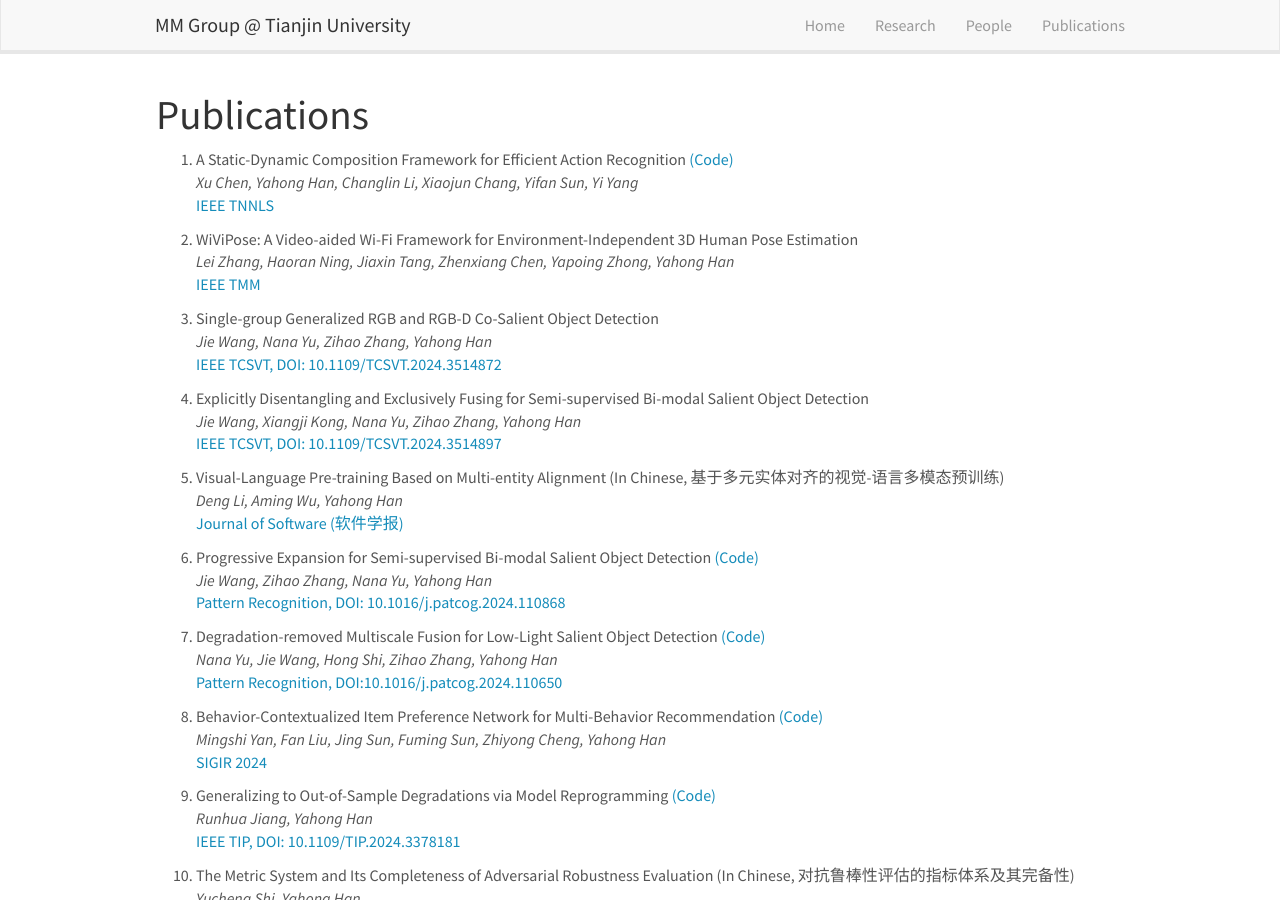
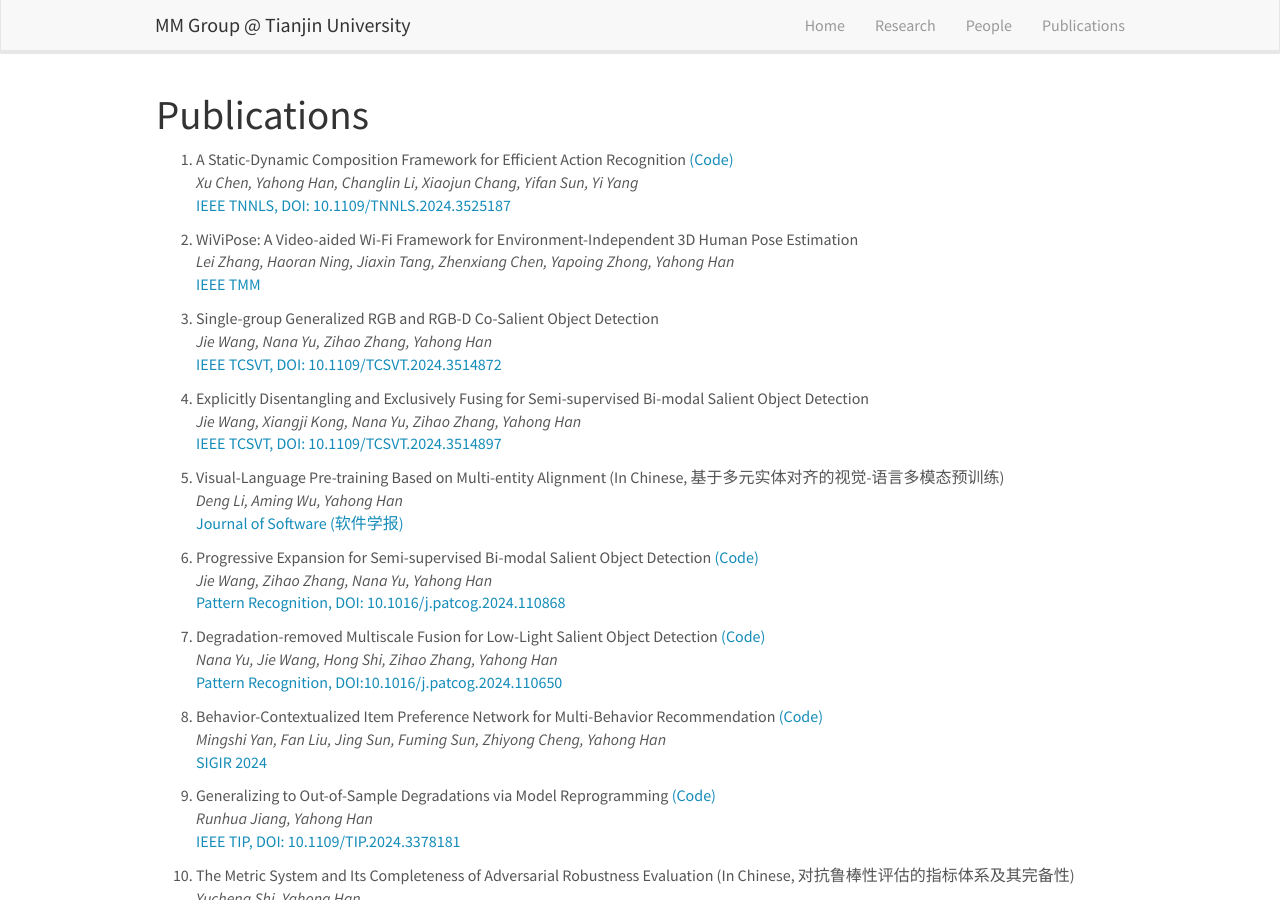
Before and after one commit to tjumm/tjumm.github.io, a Jekyll site: the page built from _pages/publications.md, in a window 1280 px wide and 900 px high. Built offline with Jekyll 4.4.1, drawn with Linux system fonts in a browser that asks for light colours; comment, search, counter and statistics services are not loaded.

Commit message:
add ieee tnnls paper

```diff
--- a/_data/publist.yml
+++ b/_data/publist.yml
@@ -4,7 +4,7 @@
   authors: Xu Chen, Yahong Han, Changlin Li, Xiaojun Chang, Yifan Sun, Yi Yang
   link:
     url:
-    display: "IEEE TNNLS"
+    display: "IEEE TNNLS, DOI: 10.1109/TNNLS.2024.3525187"
   highlight: 0
 
 - title: "1. WiViPose: A Video-aided Wi-Fi Framework for Environment-Independent 3D Human Pose Estimation"
```
